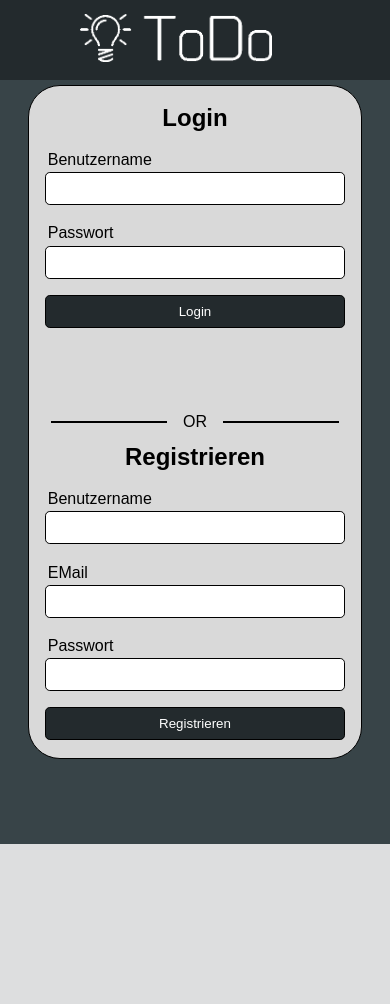
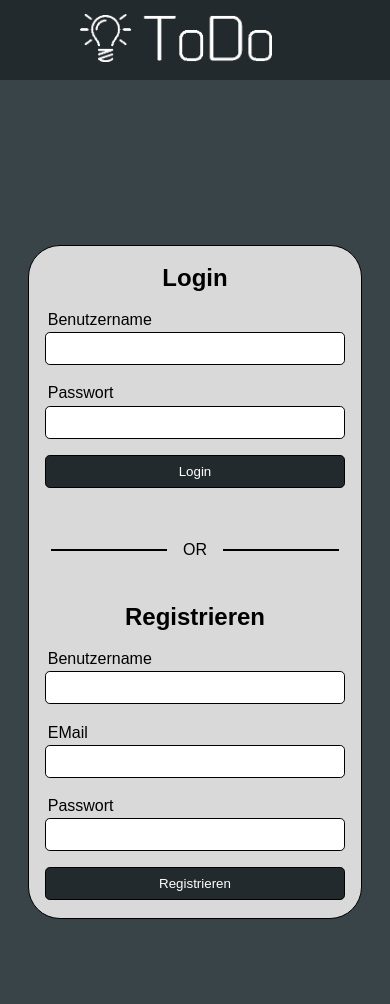
Before and after one commit to Wipeshot/Todo-in-Flask, a Flask app: page /login in a window 390 px wide. Before the commit the page ends 844 px from the top, so only its background shows below. Run offline with Flask 3, Linux system fonts and the light colour scheme.

Commit message:
Update: Mobile View

```diff
--- a/static/login.css
+++ b/static/login.css
@@ -93,7 +93,7 @@ button {
 }
 
 
-@media (min-width: 721px) {
+@media screen and (min-width: 1000px) {
     .hor_line {
         position: absolute;
         min-width: 0.125rem;
@@ -132,7 +132,12 @@ button {
     }
 }
 
-@media (max-width: 720px) {
+@media screen and (max-width: 1000px) {
+
+    body {
+        padding-top: 10rem;
+    }
+
     .nav button {
         display: none;
     }
@@ -159,7 +164,7 @@ button {
         height: 0.125rem;
         max-width: 18rem;
         background: black;
-        top: 50%;
+        top: calc(50% + 8rem);
         left: 50%;
         transform: translate(-50%, -50%);
     }
```
Also changed, not shown: static/todo.css (+13 -6 lines).
